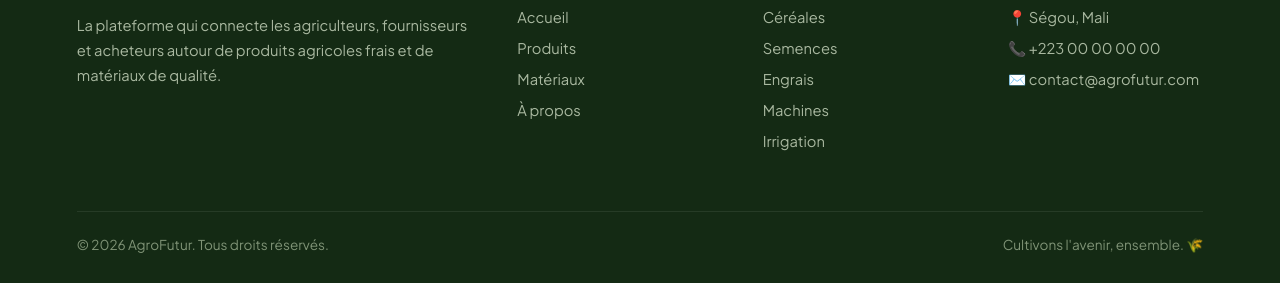
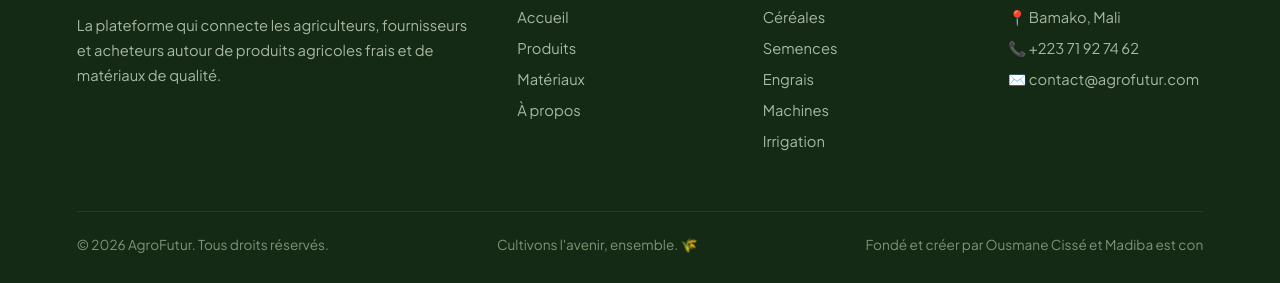
Before and after one commit to Ousmo12-16/Agrosfutur, a plain HTML site: page index.html in a window 1280 px wide. Shown: the part 5041-5324 px from the top of the page. Drawn offline with Linux system fonts and the light colour scheme.

Commit message:
Mise à jour O

```diff
--- a/index.html
+++ b/index.html
@@ -290,8 +290,8 @@
     <div>
       <h4>Contact</h4>
       <ul>
-        <li><a href="#">📍 Ségou, Mali</a></li>
-        <li><a href="tel:+22300000000">📞 +223 00 00 00 00</a></li>
+        <li><a href="#">📍 Bamako, Mali</a></li>
+        <li><a href="tel:+22300000000">📞 +223 71 92 74 62</a></li>
         <li><a href="mailto:contact@agrofutur.com">✉️ contact@agrofutur.com</a></li>
       </ul>
     </div>
@@ -299,6 +299,7 @@
   <div class="footer-bottom">
     <span>© 2026 AgroFutur. Tous droits réservés.</span>
     <span>Cultivons l'avenir, ensemble. 🌾</span>
+    <span>Fondé et créer par Ousmane Cissé et Madiba est con</span>
   </div>
 </footer>
 
```
